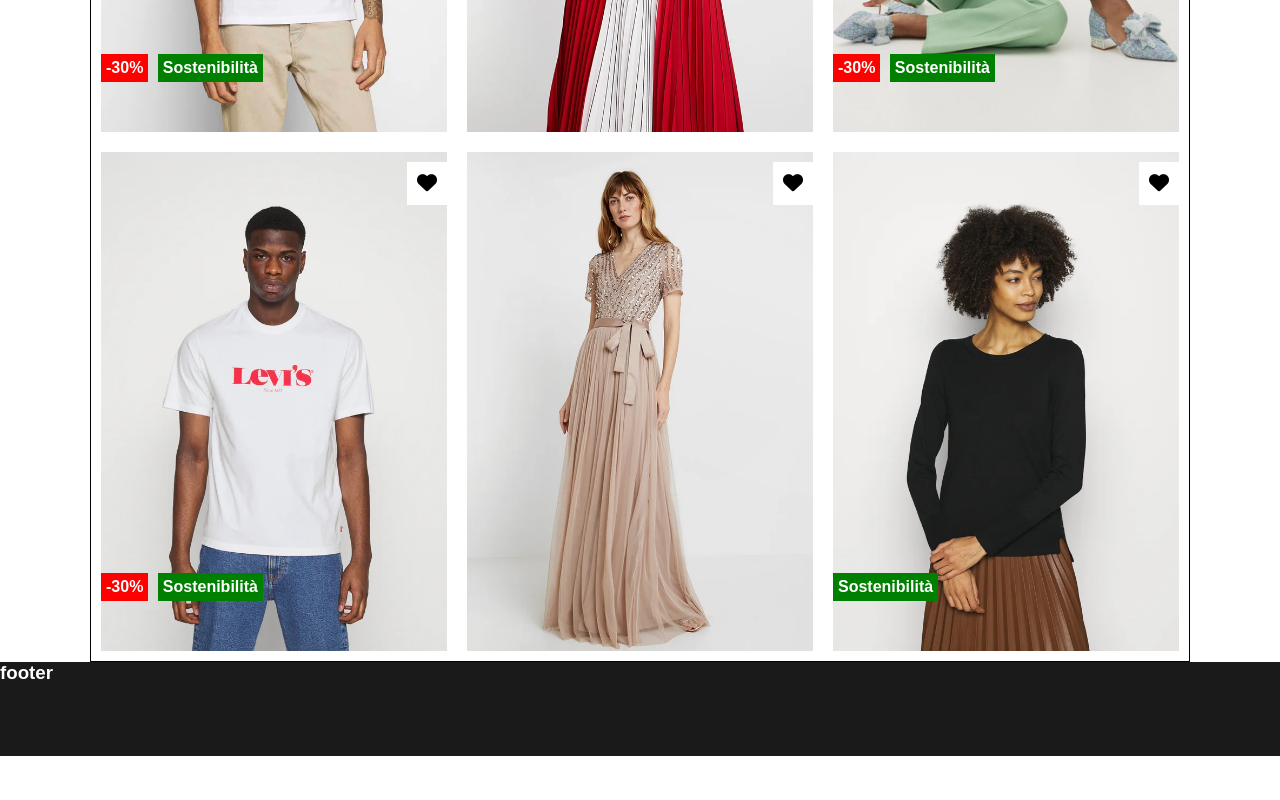
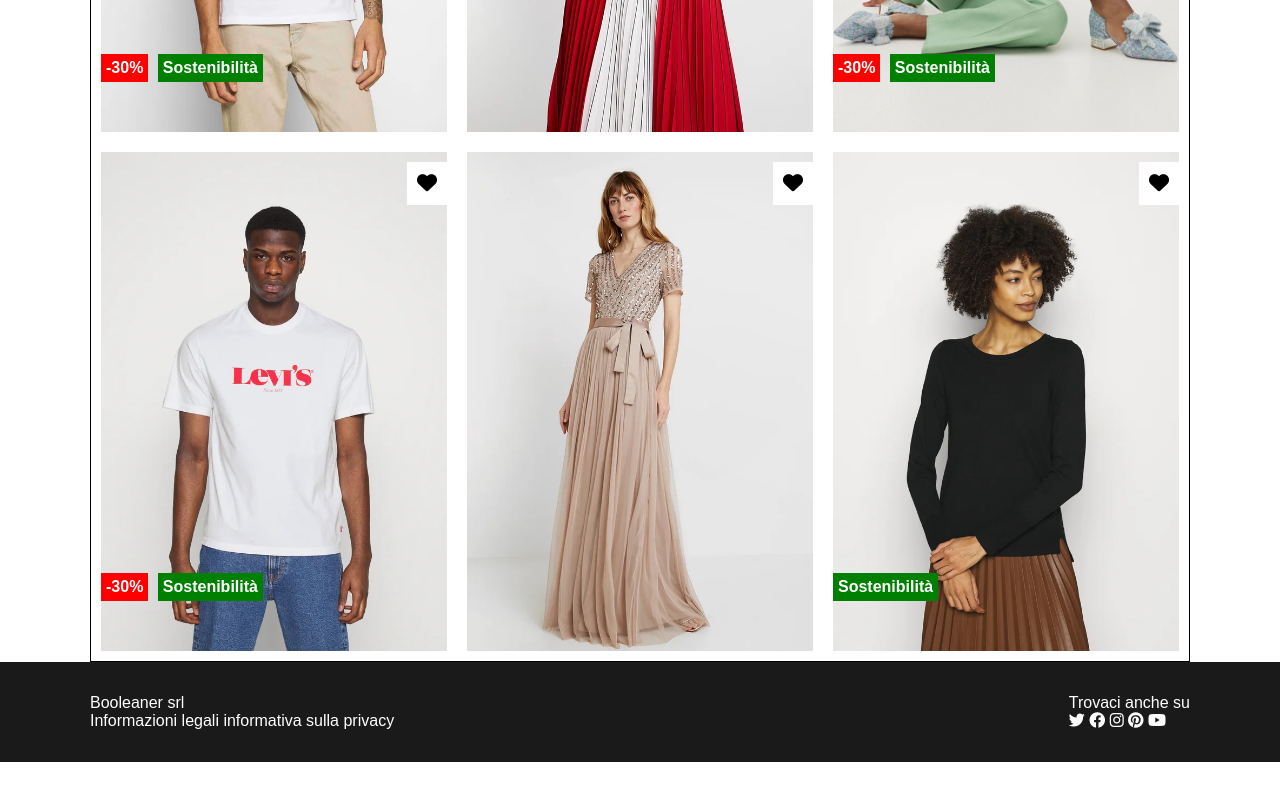
Before and after one commit to Mattia-Rollo/html-css-boolando, a plain HTML site: page index.html in a window 1280 px wide. Shown: the part 429-1229 px from the top of the page. Before the commit the page ends 1185 px from the top, so only its background shows below. Drawn offline with Linux system fonts and the light colour scheme.

Commit message:
add info in fooler

```diff
--- a/css/style.css
+++ b/css/style.css
@@ -37,6 +37,7 @@ main {
 footer{
     background-color: var(--secondary);
     color: var(--white);
+    height: 100px;
 }
 
 /* header  */
@@ -129,3 +130,10 @@ div.heart {
 div.heart:hover {
     color: var(--heart);
 }
+/* fine pagina  */
+
+.end-page {
+    height: 100%;
+    width: 1100px;
+
+}
--- a/index.html
+++ b/index.html
@@ -95,7 +95,19 @@
 
     </main>
     <footer>
-        <h3>footer</h3>
+        <div class="end-page flex">
+            <div>Booleaner srl <br>
+                Informazioni legali informativa sulla privacy
+            </div>
+            <div>Trovaci anche su <br>
+                <i class="fa-brands fa-twitter"></i>
+                <i class="fa-brands fa-facebook"></i>
+                <i class="fa-brands fa-instagram"></i>
+                <i class="fa-brands fa-pinterest"></i>
+                <i class="fa-brands fa-youtube"></i>
+            </div>
+        </div>
+
         <br>
         <br>
         <br><br>
```
